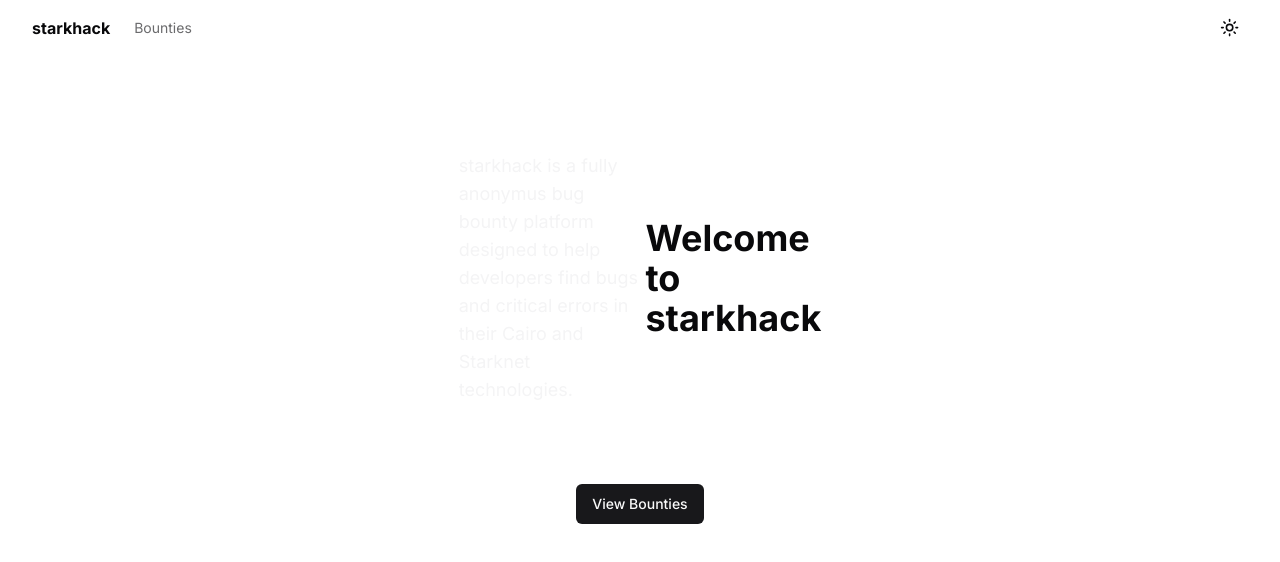
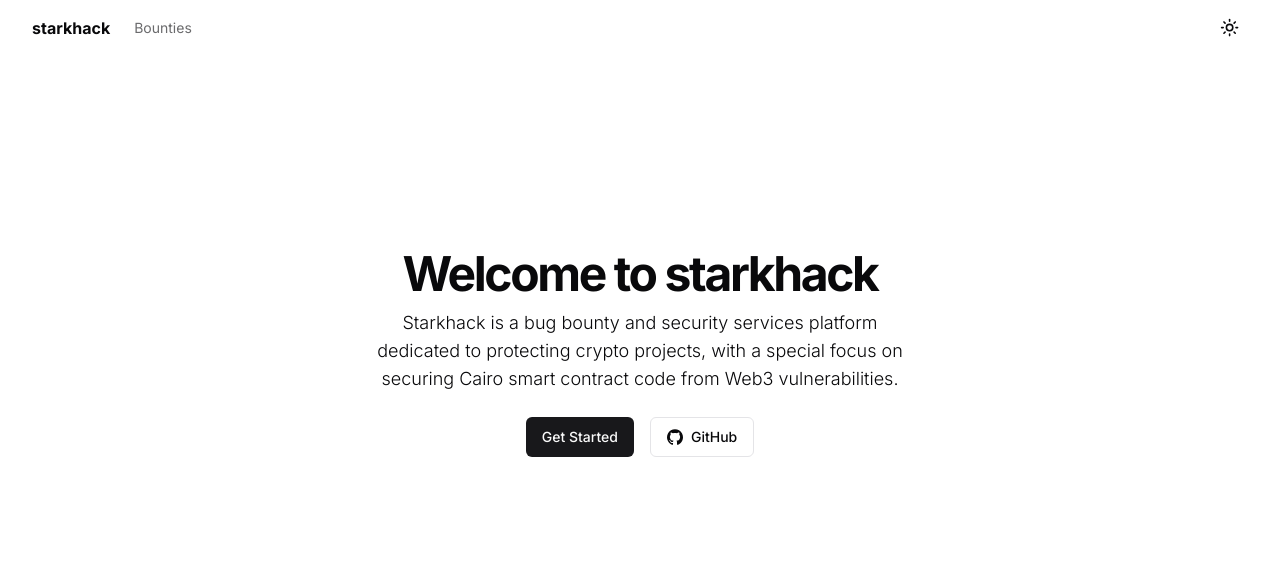
Before and after one commit to RohaanMooken/StarkHack, a Next.js app in the folder frontend/: page / in a window 1280 px wide. Shown: the top 562 px of the page. Built offline with nearby package versions, Linux system fonts and the light colour scheme.

Commit message:
Update landingpage to look neater

```diff
--- a/frontend/src/app/page.js
+++ b/frontend/src/app/page.js
@@ -1,19 +1,43 @@
 import { siteConfig } from "@/config/site";
 import Link from "next/link";
 import { buttonVariants } from "@/components/ui/button";
+import { cn } from "@/lib/utils";
+import { Icons } from "@/components/icons";
+import {
+	PageHeader,
+	PageActions,
+	PageHeaderDescription,
+	PageHeaderHeading,
+} from "@/components/page-header";
 
 export default function Home() {
 	return (
 		<main className="flex min-h-screen flex-col items-center space-y-20 p-24">
-			<div className="flex flex-row items-center justify-between w-4/12">
-				<p className="text-lg text-muted">
-					{siteConfig.name} is a fully anonymus bug bounty platform
-					designed to help developers find bugs and critical errors in
-					their Cairo and Starknet technologies.
-				</p>
-				<h1 className="font-bold">Welcome to {siteConfig.name}</h1>
-			</div>
-			<Link className={buttonVariants({ variant: "default" })} href={"/bounties"}>View Bounties</Link>
+			<PageHeader>
+				<PageHeaderHeading>
+					Welcome to {siteConfig.name}
+				</PageHeaderHeading>
+				<PageHeaderDescription>
+					Starkhack is a bug bounty and security services platform
+					dedicated to protecting crypto projects, with a special
+					focus on securing Cairo smart contract code from Web3
+					vulnerabilities.
+				</PageHeaderDescription>
+				<PageActions>
+					<Link href="/bounties" className={cn(buttonVariants())}>
+						Get Started
+					</Link>
+					<Link
+						target="_blank"
+						rel="noreferrer"
+						href={siteConfig.links.github}
+						className={cn(buttonVariants({ variant: "outline" }))}
+					>
+						<Icons.github className="mr-2 h-4 w-4" />
+						GitHub
+					</Link>
+				</PageActions>
+			</PageHeader>
 		</main>
 	);
 }
```
